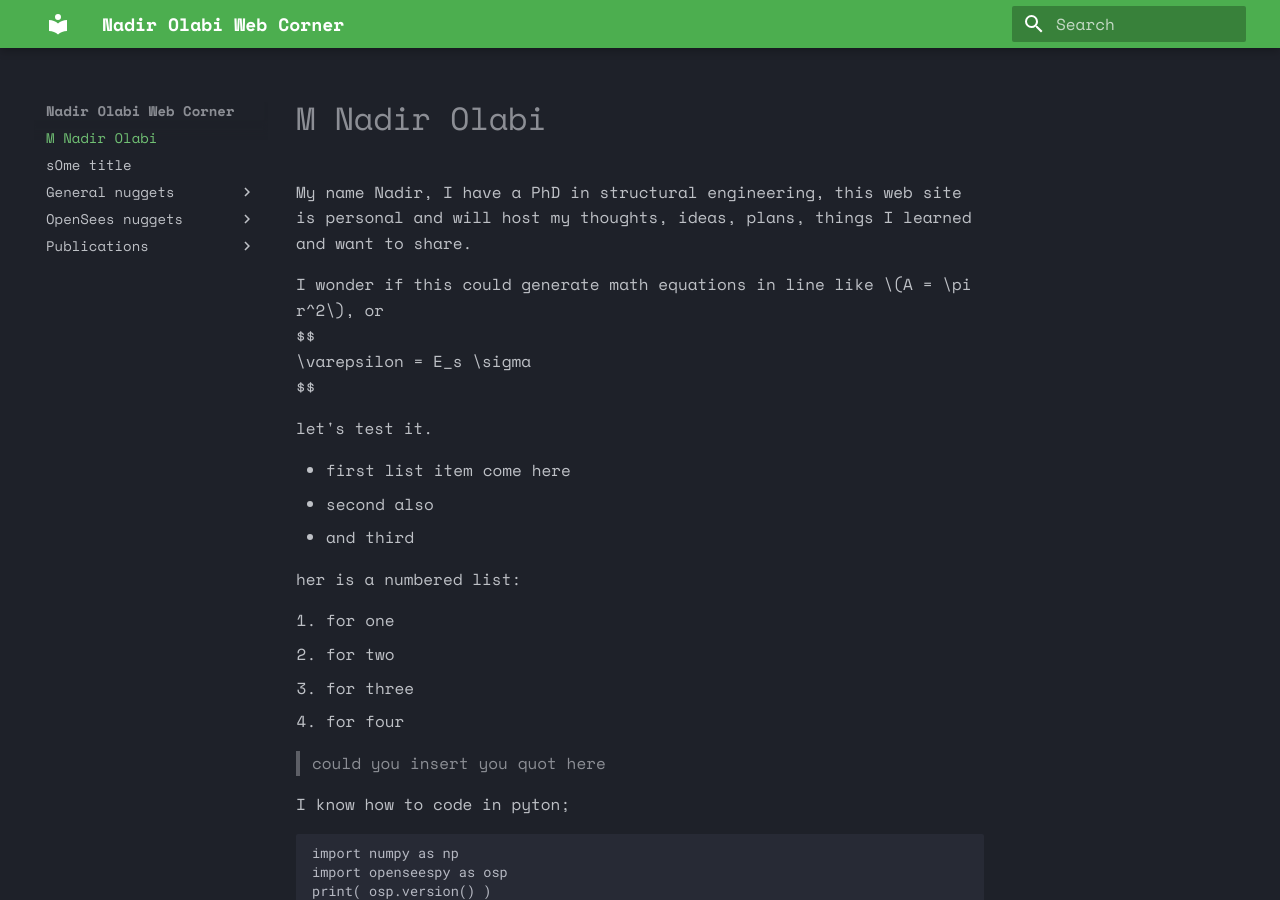
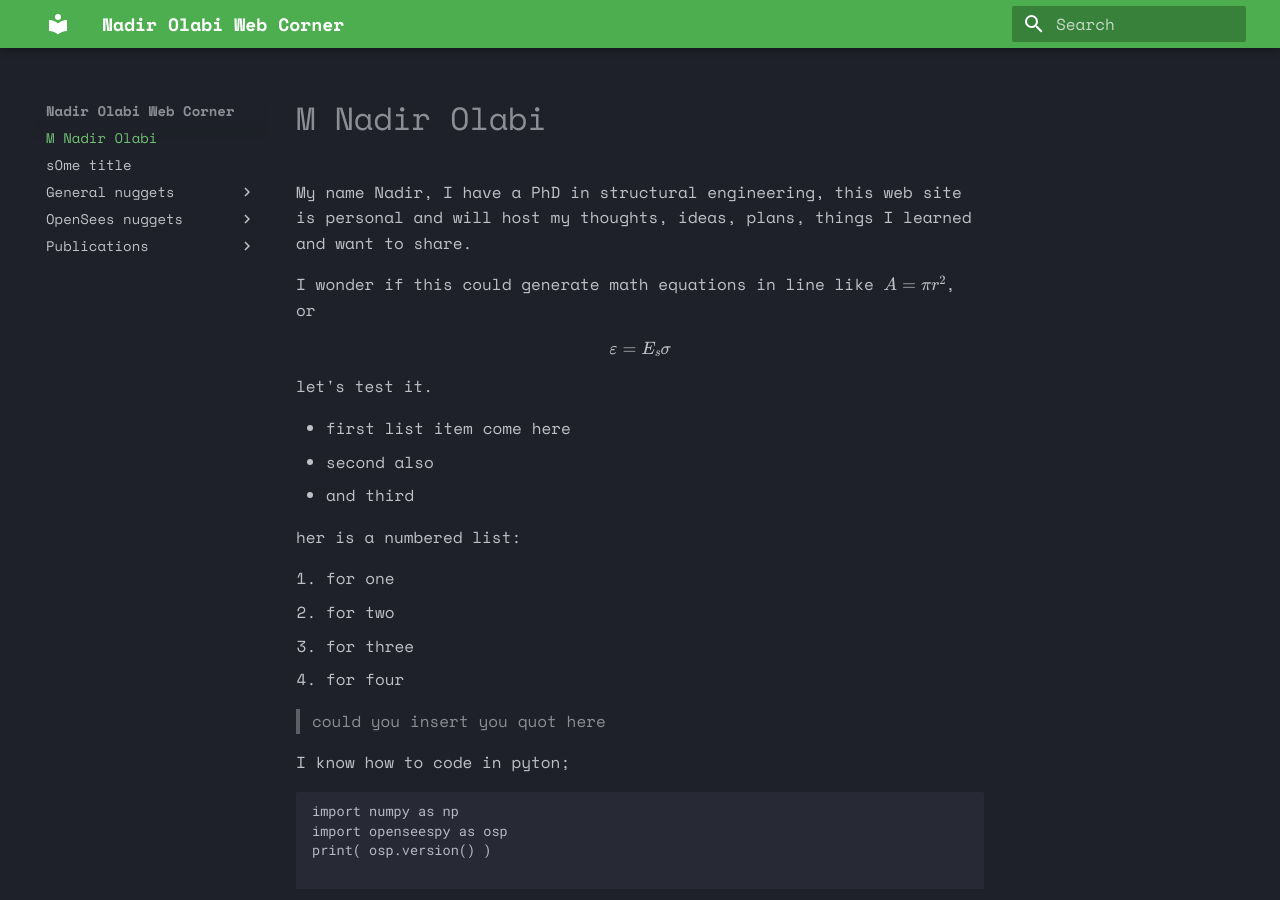
Before and after one commit to mnadhro/nadirolabi-web-corner, an MkDocs documentation site: the page built from docs/index.md, in a window 1280 px wide and 900 px high. Built offline with MkDocs 1.6.1 and Material for MkDocs 9.7.7, drawn with Linux system fonts in a browser that asks for light colours; some of the changed lines change nothing that is shown.

Commit message:
update ful

```diff
--- a/mkdocs.yml
+++ b/mkdocs.yml
@@ -24,11 +24,11 @@ markdown_extensions:
       generic: true
   - toc:
       permalink: '#'
-      # toc_depth: '1-6'
+      toc_depth: '1-6'
   - nl2br
   - sane_lists
   - tables
 
-# extra_javascript:
-#   - javascripts/mathjax.js
-#   - https://unpkg.com/mathjax@3/es5/tex-mml-chtml.js
+extra_javascript:
+  - javascripts/mathjax.js
+  - https://unpkg.com/mathjax@3/es5/tex-mml-chtml.js
```
